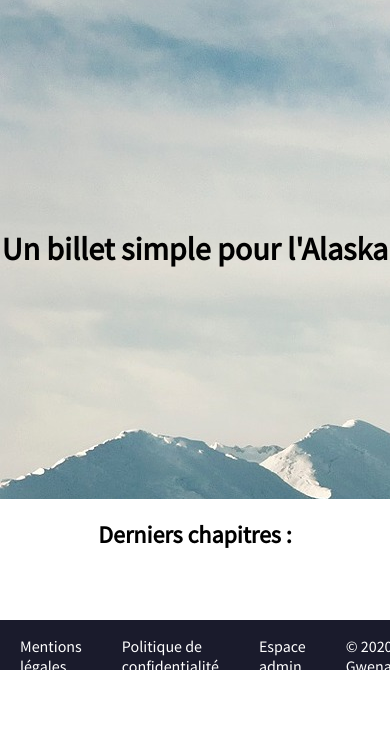
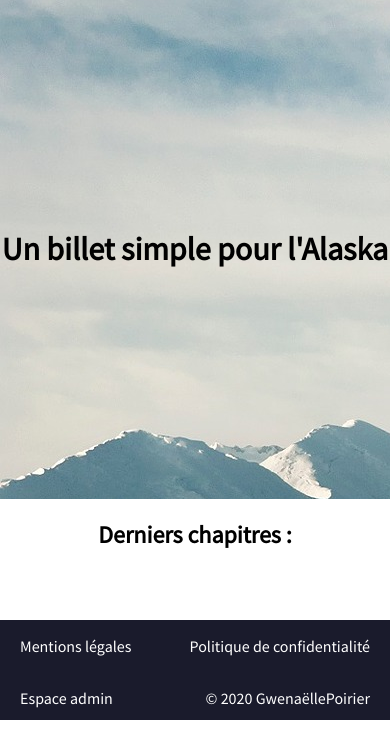
Before and after one commit to Jane-D-Lane/OC-P4-Blog, a PHP site: page / in a window 390 px wide; the page is wider, and only the part inside the window is pictured. Shown: the part 101-844 px from the top of that part. Run offline with PHP 8.4, Linux system fonts and the light colour scheme; data that the repository does not hold is empty; some libraries are stand-ins or nearby versions.

Commit message:
derniers détails

```diff
--- a/controller/adminController.php
+++ b/controller/adminController.php
@@ -83,4 +83,6 @@ function commDelete() {
 function removeFlag() {
 	$commentManager = new CommentManager();
 	$unflagComm = $commentManager->unFlag($_GET['id']);
+
+	header('Location: index.php?action=admin');
 }
--- a/controller/userController.php
+++ b/controller/userController.php
@@ -37,7 +37,7 @@ function register($pseudo, $pass, $email) {
 	$userData = $userManager->userRegister($pseudo, $pass, $email);
 
 	require("view/userView/inscription.php");
-	echo "Inscription valide !";
+	echo '<script>alert(\'Inscription valide.\')</script>';
 }
 
 // Affiche la page de connexion
--- a/public/blog.css
+++ b/public/blog.css
@@ -39,8 +39,9 @@ nav {
 
 ul {
 	display: flex;
+	flex-wrap: wrap;
+	justify-content: space-between;
 	list-style-type: none;
-	justify-content: space-between;
 }
 
 ul div {
@@ -84,10 +85,12 @@ h1, h2, h3 {
 	display: flex;
 	flex-wrap: wrap;
 	justify-content: center;
+
 }
 
 .news {
 	width: 20%;
+	min-width: 250px;
 	background-color: #cadee9;
 	margin: 10px;
 	padding: 20px;
@@ -136,6 +139,7 @@ footer {
 #footer {
 	display: flex;
 	justify-content: space-between;
+	flex-wrap: wrap;
 	background-color: #1a1b2c;
 	color: white;
 	width: 100%;
--- /dev/null
+++ b/public/responsive.css
@@ -0,0 +1,14 @@
+@media (max-width: 710px) {
+	#postPage, #commentSection {
+		width: 80%;
+	}
+	#footer {
+		height: 100px;
+	}
+}
+
+@media (max-width: 370px) {
+	#footer {
+		height: 200px;
+	}
+}
--- a/view/template.php
+++ b/view/template.php
@@ -9,12 +9,13 @@ session_start();
 		<meta name="viewport" content="width=device-width, initial-scale=1.0">
 		<link rel="stylesheet" type="text/css" href="public/blog.css">
 		<link rel="stylesheet" type="text/css" href="public/admin.css">
+		<link rel="stylesheet" type="text/css" href="public/responsive.css">
 		<script src="https://cdn.tiny.cloud/1/32ttkup4u4fx1o9d6fjnucjqug3uriest95tajwl7mg06dt3/tinymce/5/tinymce.min.js" referrerpolicy="origin"></script>
 		<script>
       		tinymce.init({
         		selector: '#mytextarea',
-        		width: 600,
-    			height: 300,
+        		width: 800,
+    			height: 500,
       		});
     	</script>
 		<title><?= $title ?></title>
--- a/view/userView/inscription.php
+++ b/view/userView/inscription.php
@@ -3,7 +3,7 @@
 <?php $titlePage = "S'inscrire"; ?>
 
 <?php ob_start(); ?>
-
+<div class="loginPage">
 	<p>Veuillez vous inscrire :</p>
 	<form action="index.php?action=register" method="post">
 		<div>
@@ -26,6 +26,7 @@
 			<input type="submit" name="inscription" value="S'inscrire">
 		</div>
 	</form>
+</div>
 
 <?php $content = ob_get_clean(); ?>
 
--- a/view/userView/postComm.php
+++ b/view/userView/postComm.php
@@ -31,7 +31,7 @@ if(isset($_SESSION['pseudo'])) {
 		</div>
 		<div>
 			<label for="comment">Votre commentaire</label><br />
-			<textarea name="comment" id="comment"></textarea>
+			<textarea name="comment" id="comment" cols="40" rows="8"></textarea>
 		</div>
 		<div>
 			<input type="submit" name="Envoyer">
```
Also changed, not shown: model/PostManager.php (+5 -5 lines), public/images/jean_forteroche.jpg (added). Lines whose indentation alone changed are shown as unchanged.
